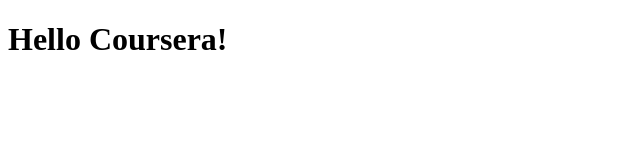
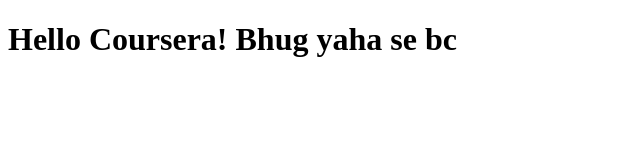
Before and after one commit to Aruneshkr/Coursera-Test, a plain HTML site: page site/index.html in a window 1280 px wide. Shown: the whole page, without its empty margins (0-640 px from the left). Drawn offline with Linux system fonts and the light colour scheme.

Commit message:
Small addition

```diff
--- a/site/index.html
+++ b/site/index.html
@@ -4,6 +4,6 @@
 	<title>Hello Coursera</title>
 </head>
 <body>
-	<h1>Hello Coursera!</h1>
+	<h1>Hello Coursera! Bhug yaha se bc</h1>
 </body>
 </html>
```
